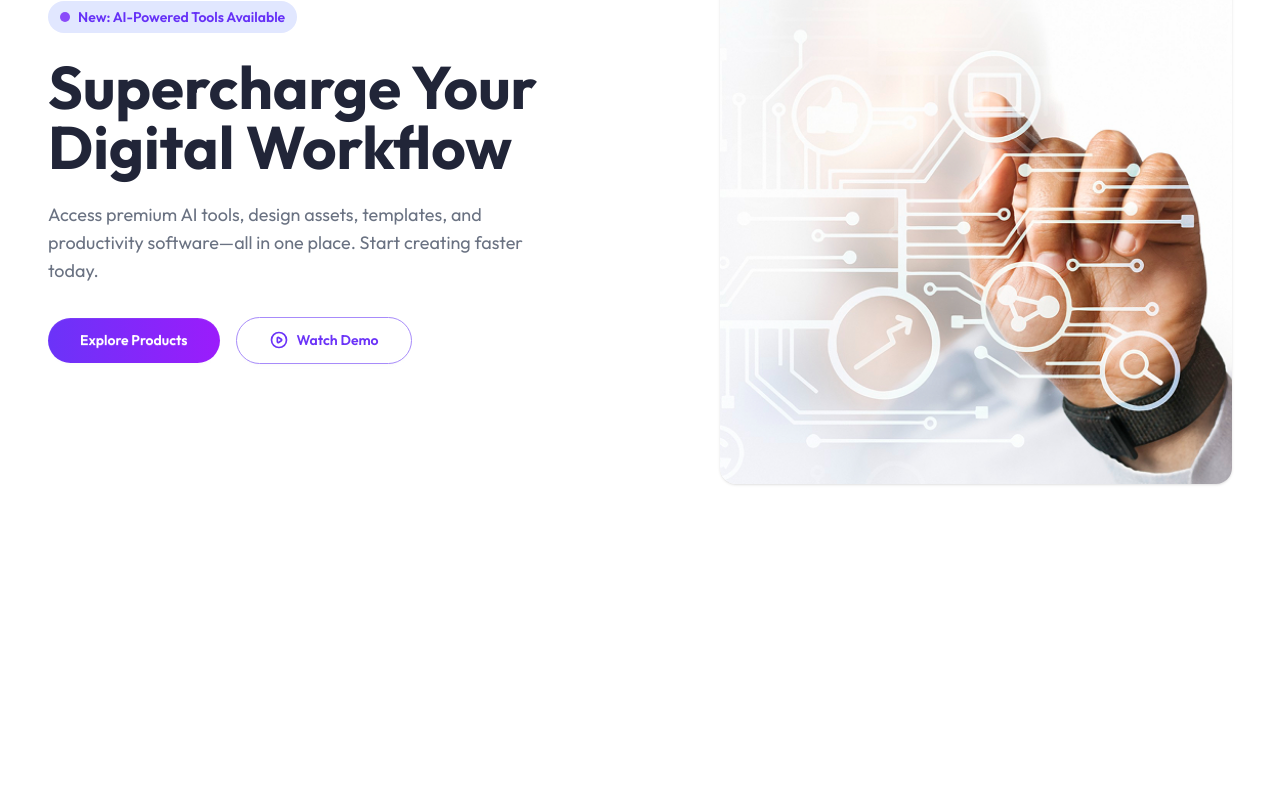
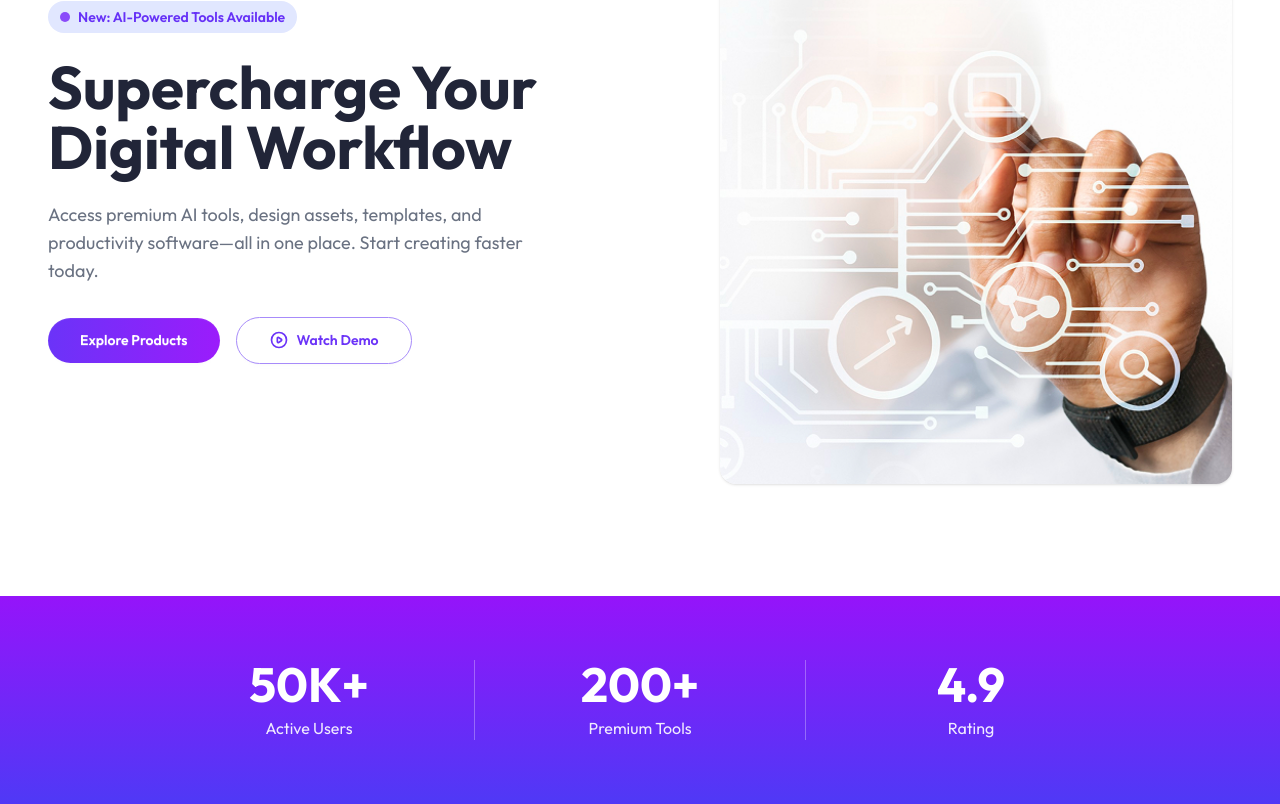
Before and after one commit to FarhadNuri/DigiTools, a React (Vite) app: page / in a window 1280 px wide. Shown: the part 226-1030 px from the top of the page. Before the commit the page ends 800 px from the top, so only its background shows below. Built offline with nearby package versions, Linux system fonts and the light colour scheme.

Commit message:
Completed Statistics Section

```diff
--- a/src/App.jsx
+++ b/src/App.jsx
@@ -1,12 +1,14 @@
 import React from 'react'
 import Navbar from './Components/Navbar/Navbar.jsx'
 import HeroBanner from './Components/Hero/HeroBanner.jsx'
+import Stats from './Components/Statistics/Stats.jsx'
 
 function App() {
   return (
     <div>
       <Navbar />
       <HeroBanner />
+      <Stats  />
     </div>
   )
 }
--- /dev/null
+++ b/src/Components/Statistics/Stats.jsx
@@ -0,0 +1,37 @@
+import React from "react";
+
+function Stats() {
+  return (
+    <div
+      className="w-full py-12 lg:py-16 mt-8"
+      style={{ background: "linear-gradient(#9514fa, #4f39f6)" }}
+    >
+      <div className="container mx-auto px-4 max-w-5xl">
+        <div className="flex flex-col md:flex-row justify-center items-center text-center divide-y md:divide-y-0 md:divide-x divide-white/30 text-white">
+          <div className="flex-1 w-full py-6 md:py-0">
+            <div className="text-3xl lg:text-5xl font-bold ">50K+</div>
+            <div className="text-sm lg:text-base text-white/90 mt-2">
+              Active Users
+            </div>
+          </div>
+
+          <div className="flex-1 w-full py-6 md:py-0">
+            <div className="text-3xl lg:text-5xl font-bold ">200+</div>
+            <div className="text-sm lg:text-base text-white/90 mt-2">
+              Premium Tools
+            </div>
+          </div>
+
+          <div className="flex-1 w-full py-6 md:py-0">
+            <div className="text-3xl lg:text-5xl font-bold ">4.9</div>
+            <div className="text-sm lg:text-base text-white/90 mt-2">
+              Rating
+            </div>
+          </div>
+        </div>
+      </div>
+    </div>
+  );
+}
+
+export default Stats;
```
